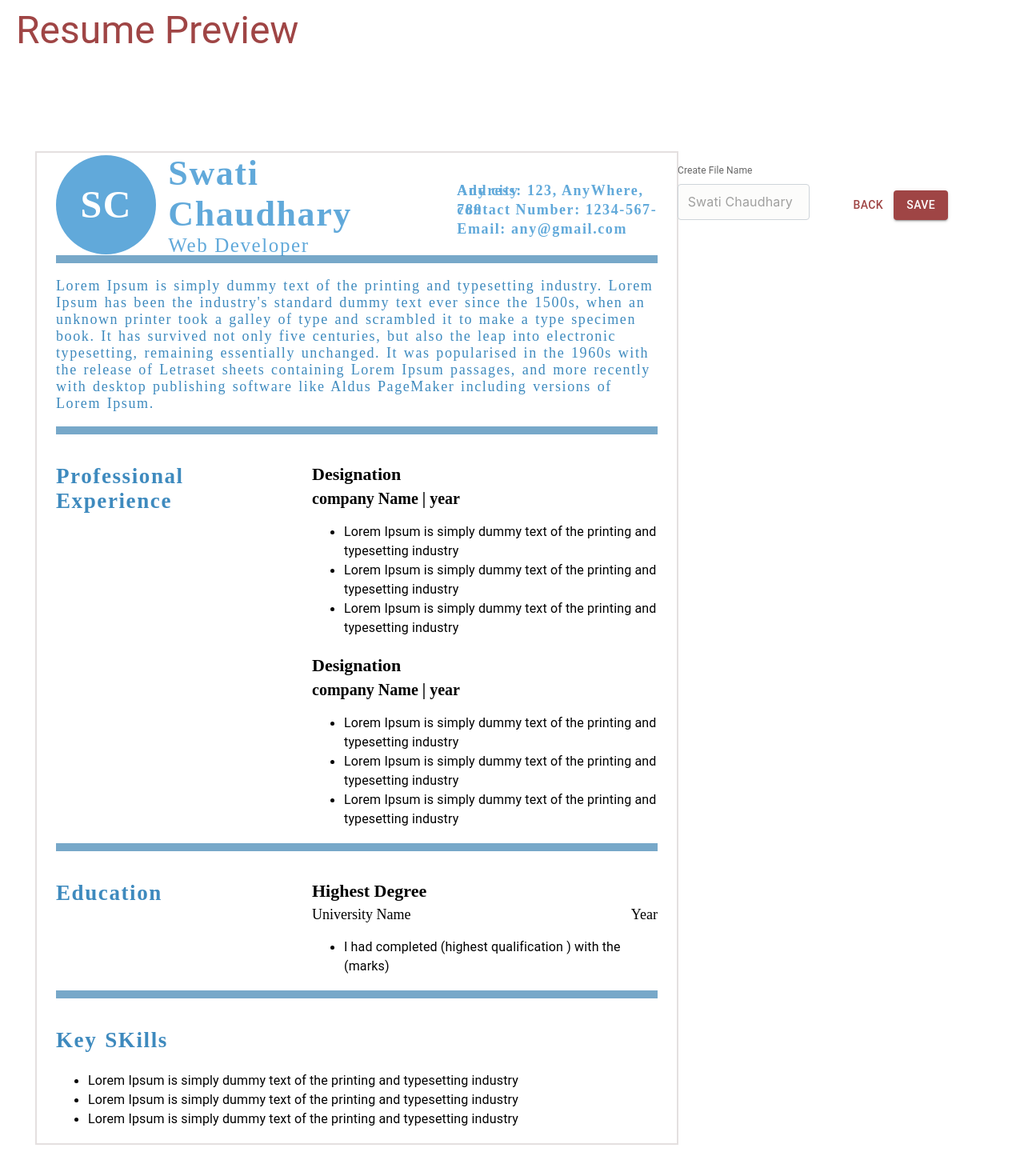
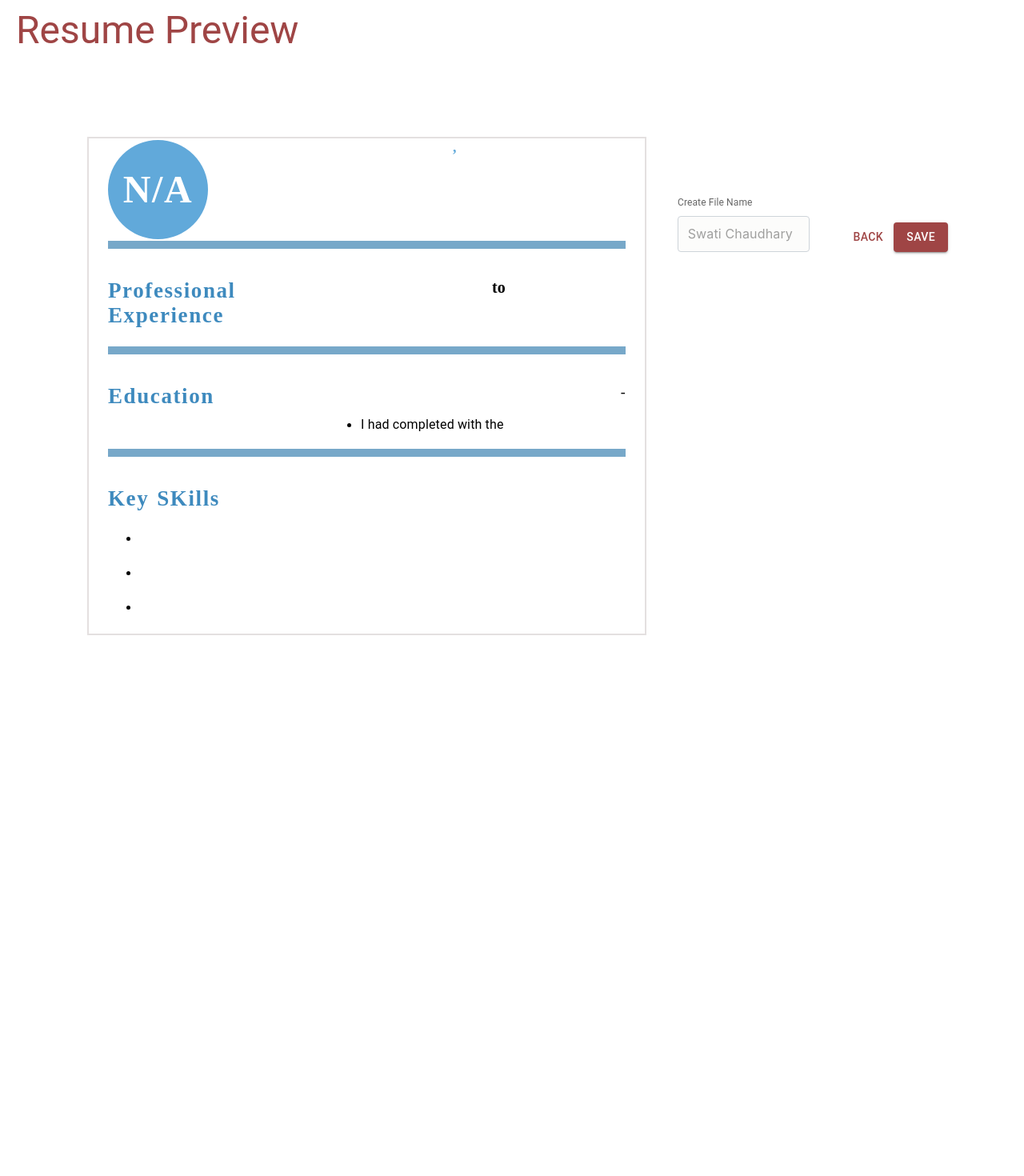
Before and after one commit to swatii7/frontend-capstone-resume, a React (Vite) app: page /preview in a window 1280 px wide. Shown: the part 120-1590 px from the top of the page at 80% size. After the commit the page ends 1021 px from the top, so only its background shows below. Built offline with nearby package versions, Linux system fonts and the light colour scheme.

Commit message:
connect template one with the state of input

```diff
--- a/package.json
+++ b/package.json
@@ -14,6 +14,8 @@
     "@mui/icons-material": "^5.11.11",
     "@mui/material": "^5.11.10",
     "@mui/styles": "^5.11.9",
+    "html-to-image": "^1.11.11",
+    "html2canvas": "^1.4.1",
     "jspdf": "^2.5.1",
     "notistack": "^3.0.1",
     "react": "^18.2.0",
--- a/src/components/Templates/TemplateFour.jsx
+++ b/src/components/Templates/TemplateFour.jsx
@@ -19,7 +19,7 @@ export default function TemplateFour() {
       maxWidth="md lg"
       style={{ border: "2px solid black", height: "auto", width: "96vh" }}
     >
-      <Box sx={{ flexGrow: 1 }}>
+      <Grid item md={12} lg={12}>
         <div
           style={{
             textAlign: "center",
@@ -269,7 +269,7 @@ export default function TemplateFour() {
             </div>
           </Grid>
         </Grid>
-      </Box>
+      </Grid>
     </Container>
   );
 }
--- a/src/components/Templates/TemplateOne.jsx
+++ b/src/components/Templates/TemplateOne.jsx
@@ -3,13 +3,30 @@ import Box from "@mui/material/Box";
 import Container from "@mui/material/Container";
 import Divider from "@mui/material/Divider";
 import Grid from "@mui/material/Grid";
+import { propsToClassKey } from "@mui/styles";
 import React from "react";
 import { connect } from "react-redux";
 
-const TemplateOne = () => {
+
+/* function is used to get first character  */
+function getFirstChar (value){
+return value && typeof value === "string" &&  value !== '' ?   value.charAt(0).toUpperCase() : value;
+
+}
+
+/* function is used to for capitlization */
+function capitalize (value){
+  return value && typeof value  === "string" &&  value !== '' ?  value.charAt(0).toUpperCase() + value.slice(1) : value;
+
+}
+
+const TemplateOne = (props) => {
+
   return (
-    <Container id= 'temOne' style={{ margin: "83px auto" }}>
-      <Box sx={{ width: "100vh", height: "auto", border: "2px solid #e4e0e0" }}>
+    <Container>
+
+
+      <Grid item md={12} lg={12}  sx={{ width: "1000px", height: "auto", border: "2px solid #e4e0e0" }}>
         <Container>
           <Box sx={{ flexGrow: 1 }}>
             <Grid
@@ -44,17 +61,18 @@ const TemplateOne = () => {
                       top: "50px",
                     }}
                   >
-                    SC
+         {props.first_name === ''? "N" : getFirstChar(props.first_name)}
+                    {props.last_name === ''? "/A" : getFirstChar(props.last_name)}
                   </p>
                 </div>
               </Grid>
               <Grid item md={6} lg={6}>
                 <div style={{ fontSize: "22px", color: "#61a9da" }}>
                   <h3 style={{ margin: "0px 15px", fontSize: "44px" }}>
-                    Swati Chaudhary
+                    {capitalize(props.first_name)} {capitalize(props.last_name)}
                   </h3>
                   <span style={{ margin: "10px 15px", fontSize: "25px" }}>
-                    Web Developer
+                    {capitalize(props.job_title)}
                   </span>
                 </div>
               </Grid>
@@ -67,13 +85,21 @@ const TemplateOne = () => {
                   }}
                 >
                   <p className="head-section" style={{ paddingTop: "11px" }}>
-                    Address: 123, AnyWhere, Any city
+                    {capitalize(props.address)}, {capitalize(props.pin_code)}
+                  </p>
+                  <p className="head-section" style={{ paddingTop: "21px" }}>
+                  {props.country} {capitalize(props.region)}
                   </p>
                   <p className="head-section" style={{ paddingTop: "24px" }}>
-                    contact Number: 1234-567-789
+                   {props.mobile_number}                  </p>
+                  <p className="head-section" style={{ paddingTop: "24px" }}>
+                    {props.email}
                   </p>
                   <p className="head-section" style={{ paddingTop: "24px" }}>
-                    Email: any@gmail.com
+                    {capitalize(props.gender)}
+                  </p>
+                  <p className="head-section" style={{ paddingTop: "24px" }}>
+                    {capitalize(props.marital_status)}
                   </p>
                 </div>
               </Grid>
@@ -86,7 +112,9 @@ const TemplateOne = () => {
               opacity: "0.9",
             }}
           />
-          <div>
+
+          {props.exp === 'e' &&(
+            <div>
             <p
               style={{
                 color: "rgb(62 138 190)",
@@ -94,27 +122,47 @@ const TemplateOne = () => {
                 wordSpacing: "0.1rem",
               }}
             >
-              Lorem Ipsum is simply dummy text of the printing and typesetting
-              industry. Lorem Ipsum has been the industry's standard dummy text
-              ever since the 1500s, when an unknown printer took a galley of
-              type and scrambled it to make a type specimen book. It has
-              survived not only five centuries, but also the leap into
-              electronic typesetting, remaining essentially unchanged. It was
-              popularised in the 1960s with the release of Letraset sheets
-              containing Lorem Ipsum passages, and more recently with desktop
-              publishing software like Aldus PageMaker including versions of
-              Lorem Ipsum.
+              {capitalize(props.description)}
             </p>
-          </div>
-          <Divider
+            <Divider
             style={{
               borderWidth: "5px",
               backgroundColor: "rgb(97,169,218,0.85)",
               opacity: "0.9",
             }}
           />
+          </div>
+
+          )}
+
+
           <div style={{ marginTop: "15px" }}>
-            <Grid container spacing={2}>
+
+
+          {props.exp === 'f' ? (
+            <div>
+            <h2
+                    style={{
+                      color: "rgb(62 138 190)",
+                      letterSpacing: "0.1rem",
+                      wordSpacing: "0.1rem",
+                    }}
+                  >
+                    Career Objective
+                  </h2>
+
+            <p
+              style={{
+                color: "rgb(62 138 190)",
+                letterSpacing: "0.1rem",
+                wordSpacing: "0.1rem",
+              }}
+            >
+              {capitalize(props.description)}
+            </p>
+          </div>
+          ) :
+          <Grid container spacing={2}>
               <Grid item md={5} lg={5}>
                 <div>
                   <h2
@@ -129,7 +177,33 @@ const TemplateOne = () => {
                 </div>
               </Grid>
               <Grid item md={7} lg={7}>
+              {props.user_experience.map((exp,i) =>(
                 <div>
+                  <h3 style={{ marginBottom: "6px", fontSize: "22px" }}>
+                    {capitalize(exp.job_title)}
+                  </h3>
+                  <div>
+                  <span style={{ fontSize: "20px", fontWeight: 600 }}>
+                    {capitalize(exp.org_name)}
+                  </span>
+                  <span style={{ fontSize: "20px", fontWeight: 600, paddingLeft: '204px' }}>
+                    {exp.start_year} to {exp.end_year}
+                  </span>
+                  </div>
+                  {exp.key_points.map((points,i)=>(
+                    <ul>
+                    <li>
+                      <Typography>
+                        {capitalize(points)}
+                      </Typography>
+                    </li>
+                  </ul>
+                  ))}
+
+                </div>
+              ))}
+
+                {/* <div>
                   <h3 style={{ marginBottom: "6px", fontSize: "22px" }}>
                     Designation
                   </h3>
@@ -156,37 +230,11 @@ const TemplateOne = () => {
                       </Typography>
                     </li>
                   </ul>
-                </div>
-                <div>
-                  <h3 style={{ marginBottom: "6px", fontSize: "22px" }}>
-                    Designation
-                  </h3>
-                  <span style={{ fontSize: "20px", fontWeight: 600 }}>
-                    company Name | year
-                  </span>
-                  <ul>
-                    <li>
-                      <Typography>
-                        Lorem Ipsum is simply dummy text of the printing and
-                        typesetting industry
-                      </Typography>
-                    </li>
-                    <li>
-                      <Typography>
-                        Lorem Ipsum is simply dummy text of the printing and
-                        typesetting industry
-                      </Typography>
-                    </li>
-                    <li>
-                      <Typography>
-                        Lorem Ipsum is simply dummy text of the printing and
-                        typesetting industry
-                      </Typography>
-                    </li>
-                  </ul>
-                </div>
+                </div> */}
               </Grid>
             </Grid>
+          }
+
           </div>
           <Divider
             style={{
@@ -214,23 +262,23 @@ const TemplateOne = () => {
               <Grid item md={7} lg={7}>
                 <div>
                   <h3 style={{ marginBottom: "6px", fontSize: "22px" }}>
-                    Highest Degree
+                    {props.qualification}
                   </h3>
                   <div
                     style={{ display: "flex", justifyContent: "space-between" }}
                   >
                     <span style={{ fontSize: "18px", fontWeight: 400 }}>
-                      University Name
+                     {props.university_name}
                     </span>
                     <span style={{ fontSize: "18px", fontWeight: 400 }}>
-                      Year
+                     {props.start_year} - {props.end_year}
                     </span>
                   </div>
                   <ul>
                     <li>
                       <Typography>
-                        I had completed (highest qualification ) with the
-                        (marks)
+                        I had completed {props.degree} with the
+                        {props.marks}
                       </Typography>
                     </li>
                   </ul>
@@ -261,20 +309,17 @@ const TemplateOne = () => {
                   <ul>
                     <li>
                       <Typography>
-                        Lorem Ipsum is simply dummy text of the printing and
-                        typesetting industry
+
                       </Typography>
                     </li>
                     <li>
                       <Typography>
-                        Lorem Ipsum is simply dummy text of the printing and
-                        typesetting industry
+                        {props.chipData}
                       </Typography>
                     </li>
                     <li>
                       <Typography>
-                        Lorem Ipsum is simply dummy text of the printing and
-                        typesetting industry
+                       {props.chipData}
                       </Typography>
                     </li>
                   </ul>
@@ -283,7 +328,7 @@ const TemplateOne = () => {
             </Grid>
           </div>
         </Container>
-      </Box>
+      </Grid>
       <div></div>
     </Container>
   );
@@ -302,6 +347,15 @@ const mapstatetoProps = (state) => ({
   region: state.region,
   pin_code: state.pin_code,
   description: state.description,
+    exp: state.exp,
+  user_experience: state.user_experience,
+  qualification: state.qualification,
+  university_name: state.university_name,
+  degree: state.degree,
+  marks: state.marks,
+  start_year: state.start_year,
+  end_year: state.end_year,
+  chipData:state.chipData,
 });
 
 const mapdispatchtoProps = () => {};
--- a/src/components/Templates/TemplateThree.jsx
+++ b/src/components/Templates/TemplateThree.jsx
@@ -21,7 +21,7 @@ export default function TemplateThree() {
       style={{
         border: "2px solid black",
         height: "auto",
-        width: "110vh",
+        width: "1000px",
         paddingBottom: "10px",
       }}
     >
--- a/src/components/Templates/TemplateTwo.jsx
+++ b/src/components/Templates/TemplateTwo.jsx
@@ -8,9 +8,9 @@ import { connect } from "react-redux";
 
 const TemplateTwo = () => {
   return (
-    <Container id= 'temTwo' style={{padding:"0px"}}>
+    <Container style={{ margin: "83px auto" }}>
     <Box
-      sx={{ width: "100vh", height: "auto", border: "2px solid #e4e0e0" }}
+      sx={{ width:'1000px' ,height: "auto", border: "2px solid #e4e0e0" }}
     >
       {/* <Container> */}
         <Box sx={{ flexGrow: 1 }}>
--- a/src/views/Details/Tabs/KeySkill.jsx
+++ b/src/views/Details/Tabs/KeySkill.jsx
@@ -165,7 +165,8 @@ style={{ justifyContent: "end", marginTop: "43px" }}
   );
 }
 
-const mapstatetoProps= (state) =>{
+const mapstatetoProps= (state) =>{console.log(state)
+
   return{
     chipData: state.chipData
   }
--- a/src/views/Preview/Preview.jsx
+++ b/src/views/Preview/Preview.jsx
@@ -1,20 +1,23 @@
-import React, { useState } from 'react'
+import React, { useState , useRef} from "react";
 import { connect } from "react-redux";
-import * as storeActions from "../../store/action-creator/index.js"
+import * as storeActions from "../../store/action-creator/index.js";
 import Carousel from "react-simply-carousel";
-import { makeStyles } from '@mui/styles'
-import Grid from '@mui/material/Grid';
-import { useNavigate } from 'react-router-dom';
+import { makeStyles } from "@mui/styles";
+import Grid from "@mui/material/Grid";
+import { useNavigate } from "react-router-dom";
 import Typography from "@mui/material/Typography";
-import TemplateOne from '../../components/Templates/TemplateOne.jsx';
-import TemplateTwo from '../../components/Templates/TemplateTwo.jsx';
-import TemplateThree from '../../components/Templates/TemplateThree.jsx';
-import TemplateFour from '../../components/Templates/TemplateFour.jsx';
-import jsPDF from 'jspdf';
+import TemplateOne from "../../components/Templates/TemplateOne.jsx";
+import TemplateTwo from "../../components/Templates/TemplateTwo.jsx";
+import TemplateThree from "../../components/Templates/TemplateThree.jsx";
+import TemplateFour from "../../components/Templates/TemplateFour.jsx";
+import jsPDF from "jspdf";
 import { styled } from "@mui/material/styles";
-import CustomInput from '../../components/CustomInput/CustomInput.jsx';
+import CustomInput from "../../components/CustomInput/CustomInput.jsx";
 import Stack from "@mui/material/Stack";
 import Button from "@mui/material/Button";
+import html2canvas from "html2canvas";
+import * as htmlToImage from 'html-to-image';
+import { toPng, toJpeg, toBlob, toPixelData, toSvg } from 'html-to-image';
 const ColorButton = styled(Button)(({ theme }) => ({
   color: theme.palette.getContrastText("rgb(159, 69, 69)"),
   backgroundColor: "rgb(159, 69, 69)",
@@ -22,7 +25,6 @@ const ColorButton = styled(Button)(({ theme }) => ({
     backgroundColor: "rgb(159, 69, 69)",
   },
 }));
-
 
 const styles = makeStyles(() => ({
   root: {
@@ -36,7 +38,7 @@ const styles = makeStyles(() => ({
       lineHeight: "200px",
       fontSize: "24px",
       color: "white",
-      cursor: "pointer"
+      cursor: "pointer",
     },
     "& .overlay": {
       position: "absolute",
@@ -47,7 +49,7 @@ const styles = makeStyles(() => ({
       backgroundColor: "rgba(0,0,0,0.5)",
       display: "none",
       justifyContent: "center",
-      alignItems: "center"
+      alignItems: "center",
     },
     "& .button": {
       backgroundColor: "#9f4545",
@@ -57,82 +59,170 @@ const styles = makeStyles(() => ({
       fontSize: "18px",
       cursor: "pointer",
       borderRadius: "4px",
-      transition: "all 0.3s ease-in-out"
+      transition: "all 0.3s ease-in-out",
     },
     "& .button:hover": { backgroundColor: "black", color: "white" },
-    "& .container:hover .overlay": { display: "flex" }
-  }
-
-}))
-
+    "& .container:hover .overlay": { display: "flex" },
+  },
+}));
 
 const Preview = (props) => {
   const classes = styles();
   const navigate = useNavigate();
+  const [fileName, setFileName] = useState("");
+  const printableAreaRef = useRef(null);
 
   // to make function to show preview of selected template
   const selectedTemplate = (selectedValue) => {
     switch (selectedValue) {
       case 0:
-        return <TemplateOne />
+        return <div ref={printableAreaRef} id="temOne" style={{padding:'25px 15px'}}><TemplateOne /></div>;
 
       case 1:
-        return <TemplateTwo />
+        return <div ref={printableAreaRef} id="temTwo" style={{padding:'25px 15px'}}><TemplateTwo /></div>;
 
       case 2:
-        return <TemplateThree />
+        return <div ref={printableAreaRef} id="temThree" style={{padding:'25px 15px'}}><TemplateThree /></div>;
 
       case 3:
-        return <TemplateFour />
+        return <div ref={printableAreaRef} id="temFour" style={{padding:'15px 5px'}}><TemplateFour /></div>;
     }
+  };
 
+  const FinalResume = (selectedId) => {
+    switch (selectedId) {
+      case 0:
+        return "temOne";
+
+      case 1:
+        return "temTwo";
+
+      case 2:
+        return "temThree";
+
+      case 3:
+        return "temFour";
+    }
   }
 
   //jsPDF Generator function
-  const jspdfGenerator =() =>{
-    // new document in jsPDF
-    var doc = new jsPDF ('p', 'pt', 'a4');
-doc.html(document.querySelector('#temTwo')).then(()=>{
-  doc.save('generated.pdf')
-})
+  const jspdfGenerator = () => {
+    fileName;
+    // var doc = new jsPDF('p','mm', 'a4');
+    // doc
+    //   .html(document.querySelector(FinalResume(props.activeSlide)))
 
+    //   .then(() => {
+    //     doc.save(fileName.replace(" ", "_") + ".pdf");
+    //   });
+
+
+
+        const divToPrint = FinalResume(props.activeSlide);
+
+        const input = document.getElementById(divToPrint);
+
+
+
+
+        // html2canvas(printableAreaRef.current).then(canvas => {
+        //   const imgData = canvas.toDataURL('image/jpeg');
+        //   const pdf = new jsPDF({
+        //     orientation: 'p',
+        //     unit: 'mm',
+        //         format: [330.2, 382.6],
+        //   });
+        //   const imgProps = pdf.getImageProperties (imgData);
+        //   const pdfWidth = pdf.internal.pageSize.getWidth();
+        //   const pdfHeight = (imgProps.height * pdfWidth) / imgProps.width;
+        //   pdf.addImage(imgData, 'jpeg', 0, 0, pdfWidth, pdfHeight);
+        //   // pdf.save('template.pdf');
+        //   window.open(pdf.output('bloburl'), '_blank');
+        // });
+
+
+    // html2canvas(input)
+    //   .then((canvas) => {
+    //     const imgData = canvas.toDataURL('image/png');
+    //     const pdf = new jsPDF();
+    //     pdf.addImage(imgData, 'JPEG', 0, 0);
+    //     // pdf.output('dataurlnewwindow');
+    //     pdf.save(fileName.replace(" ", "_") + ".pdf");
+    //   })
+    // ;
+
+
+
+
+        html2canvas(input)
+            .then((canvas) => {
+                var imgData = canvas.toDataURL('image/png');
+                var imgWidth = 335;
+                var pageHeight = 482.6;
+                /// 1-> 375
+                var imgWidth = 375;
+                var pageHeight = 450.6;
+                var imgHeight = canvas.height * imgWidth / canvas.width;
+                var heightLeft = imgHeight;
+                var doc = new jsPDF({
+                    // unit: 'in', format: [10, 10], orientation: 'p'
+                    orientation: 'p',
+                    unit: 'mm',
+                    format: [330.2, 450.6],
+
+
+
+                });
+             var   margins={
+                  top: 50,
                 }
+                var position = 0;
+                doc.addImage(imgData, 'PNG', 1, 1, imgWidth - 2, imgHeight,);
+                heightLeft -= pageHeight;
+                while (heightLeft >= 0) {
+                    position = heightLeft - imgHeight;
+                    doc.addPage();
+                    doc.addImage(imgData, 'PNG', 2, position, imgWidth - 2, imgHeight-20,);
+                    heightLeft -= pageHeight;
+                }
+                // doc.save('qrCode.pdf');
+                window.open(doc.output('bloburl'), '_blank');
+
+            });
+
+  };
 
   return (
     <>
-
       <Typography
         variant="h3"
-        style={{ color: "#9f4545", marginBottom: "40px" }}
+        style={{ color: "#9f4545", marginBottom: "80px" }}
       >
         Resume Preview
       </Typography>
 
       <Grid container className={classes.root}>
-
-
         <Grid item md={8} lg={8}>
-
-          <div className='left-section' style={{width: '100%'}}>
+          <div className="left-section" style={{marginLeft: '50px'}}>
             {selectedTemplate(props.activeSlide)}
           </div>
         </Grid>
         <Grid item md={4} lg={4}>
-
-          <Grid container style= {{marginTop: '100px'}}>
+          <Grid container style={{ marginTop: "100px" }}>
             <Grid item lg={6} md={6}>
               <CustomInput
                 label="Create File Name"
-                // name={text}
+                name={fileName}
                 type="text"
                 placeholder="Swati Chaudhary"
-              // value={file_name}
+                value={fileName}
+                onchange={(e) => {
+                  setFileName(e.target.value);
+                }}
               />
             </Grid>
             <Grid item lg={6} md={6}>
-                  <div
-                    style={{ justifyContent: "flexStart", marginTop: "32px" }}
-                  >
+              <div style={{ justifyContent: "flexStart", marginTop: "32px" }}>
                 <Button
                   variant="text"
                   onClick={() => navigate("/Details")}
@@ -144,38 +234,35 @@ doc.html(document.querySelector('#temTwo')).then(()=>{
                 <ColorButton
                   type={"submit"}
                   variant="contained"
-                onClick={()=>jspdfGenerator()}
+                  onClick={() => jspdfGenerator()}
                 >
                   Save
                 </ColorButton>
-
               </div>
             </Grid>
           </Grid>
         </Grid>
-
       </Grid>
     </>
-      )
-}
+  );
+};
 
-const mapstatetoProps=(state)=>{
+const mapstatetoProps = (state) => {
   // console.log(state.activeSlide)
-    return{
-        activeSlide: state.activeSlide
+  return {
+    activeSlide: state.activeSlide,
+  };
+};
+
+const mapdispatchtoProps = (dispatch) => {
+  return {
+    selectedTemHandler: (index) => {
+      dispatch(storeActions.selectedTemHandler(index));
+    },
+    tabChangeHandler: (value) => {
+      dispatch(storeActions.tabBackIndex(value));
+    },
   }
 };
 
-    const mapdispatchtoProps = (dispatch) =>{
-    return{
-        selectedTemHandler: (index) =>{
-        dispatch(storeActions.selectedTemHandler(index))
-      },
-    tabChangeHandler: (value) => {
-        dispatch(storeActions.tabBackIndex(value));
-    }
-
-    }
-}
-
-      export default connect(mapstatetoProps, mapdispatchtoProps)(Preview)
+export default connect(mapstatetoProps, mapdispatchtoProps)(Preview);
```
Also changed, not shown: src/views/About/About.jsx (+103 -37 lines), src/views/Details/Tabs/WorkExperience.jsx (+12 -3 lines), src/views/Home/Home.jsx (+6 -6 lines), src/assets/ImgAbout/resume.jpg (added), 1 other file (tests, documents, lock files or other folders). Lines whose indentation alone changed are shown as unchanged.
